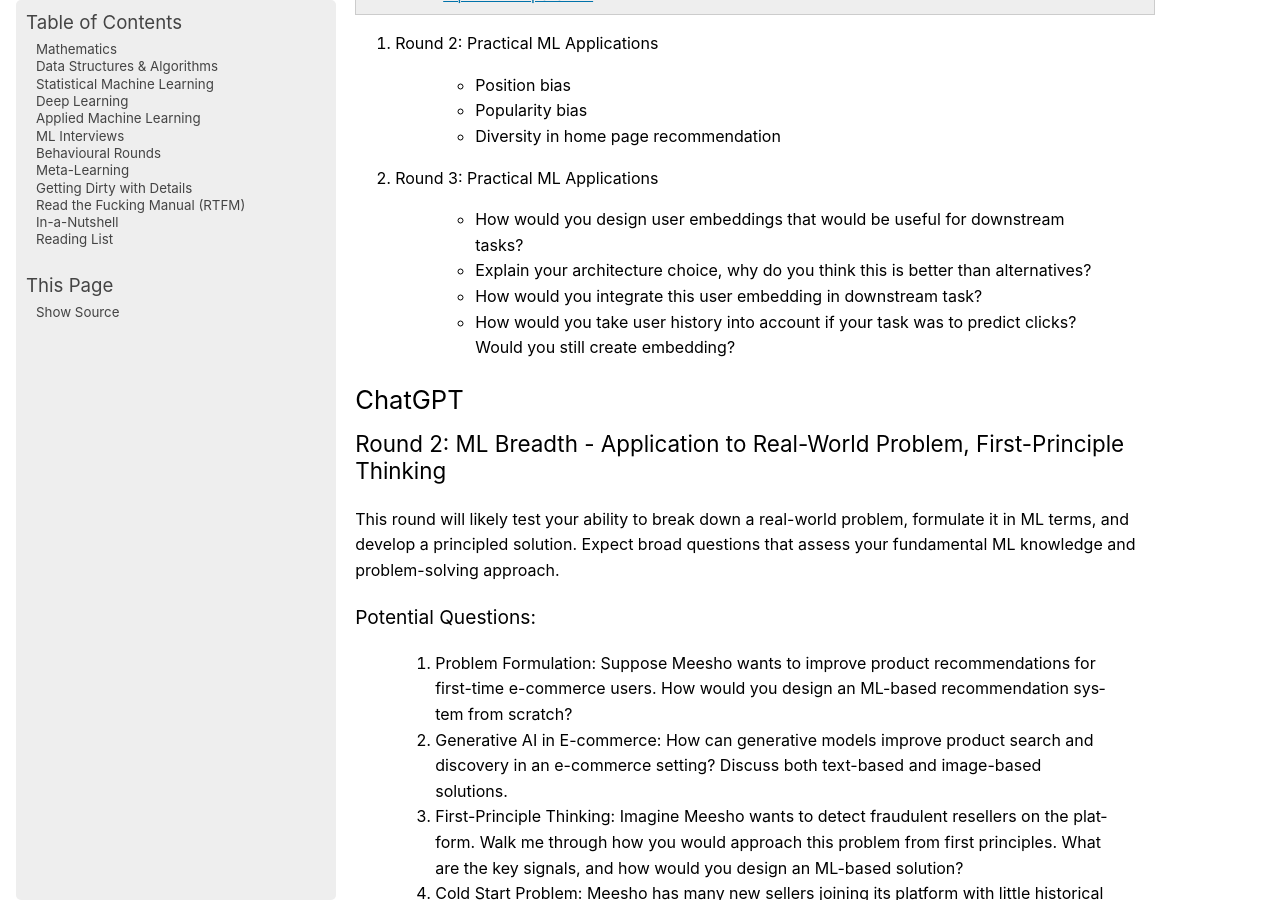
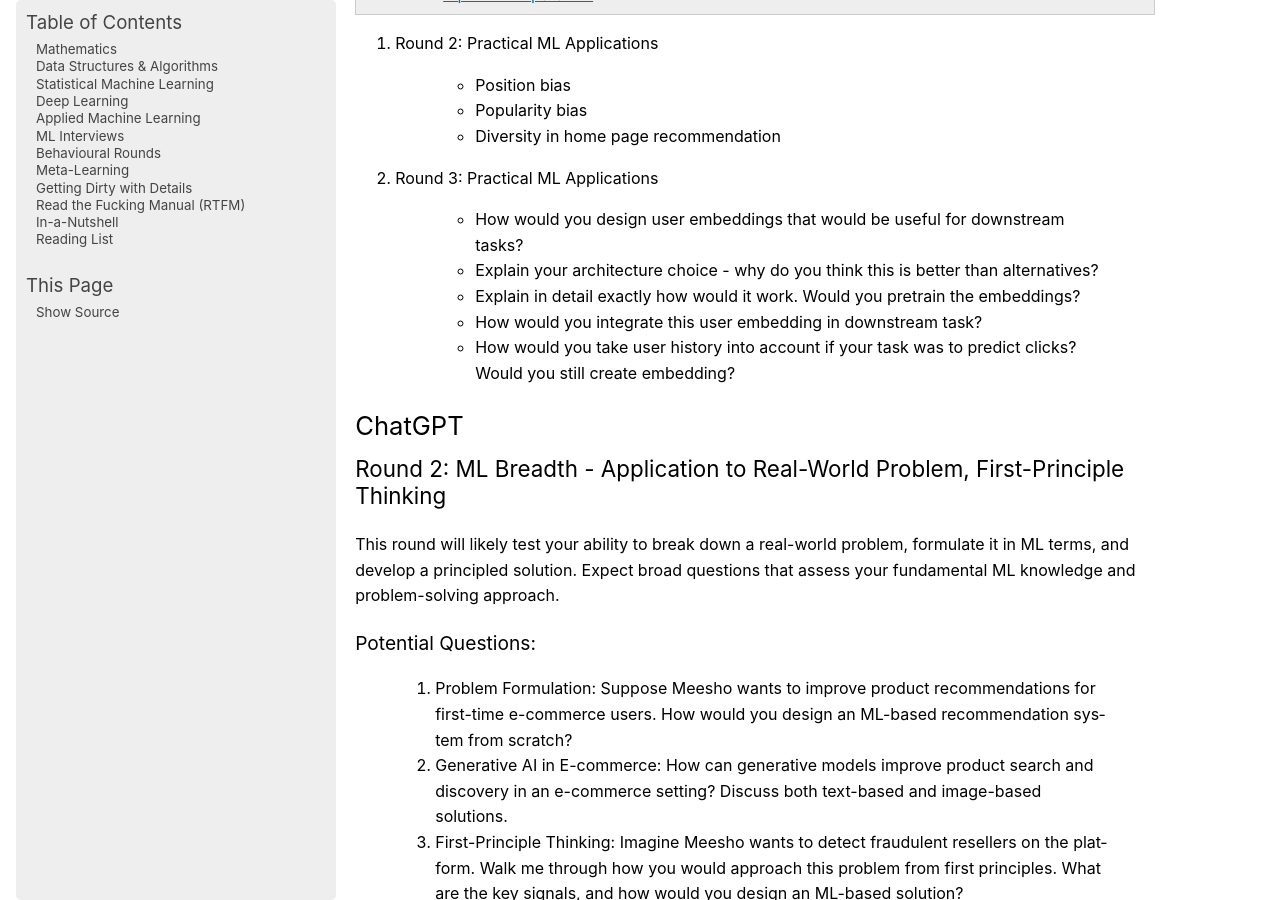
Before and after one commit to uselesstechjunks/leetcode, a Sphinx documentation site: the page built from docs/source/interviews/company/meesho.rst, in a window 1280 px wide and 900 px high, scrolled down 506 px. Built offline with Sphinx 7.4.7, drawn with Linux system fonts in a browser that asks for light colours; pages that are not in the unit, such as notebooks, are missing from menus.

Commit message:
Update meesho.rst

```diff
--- a/docs/source/interviews/company/meesho.rst
+++ b/docs/source/interviews/company/meesho.rst
@@ -14,7 +14,8 @@ Meesho
 #. Round 3: Practical ML Applications
 
 	- How would you design user embeddings that would be useful for downstream tasks?
-	- Explain your architecture choice, why do you think this is better than alternatives?
+	- Explain your architecture choice - why do you think this is better than alternatives?
+	- Explain in detail exactly how would it work. Would you pretrain the embeddings?
 	- How would you integrate this user embedding in downstream task?
 	- How would you take user history into account if your task was to predict clicks? Would you still create embedding?
 
```
